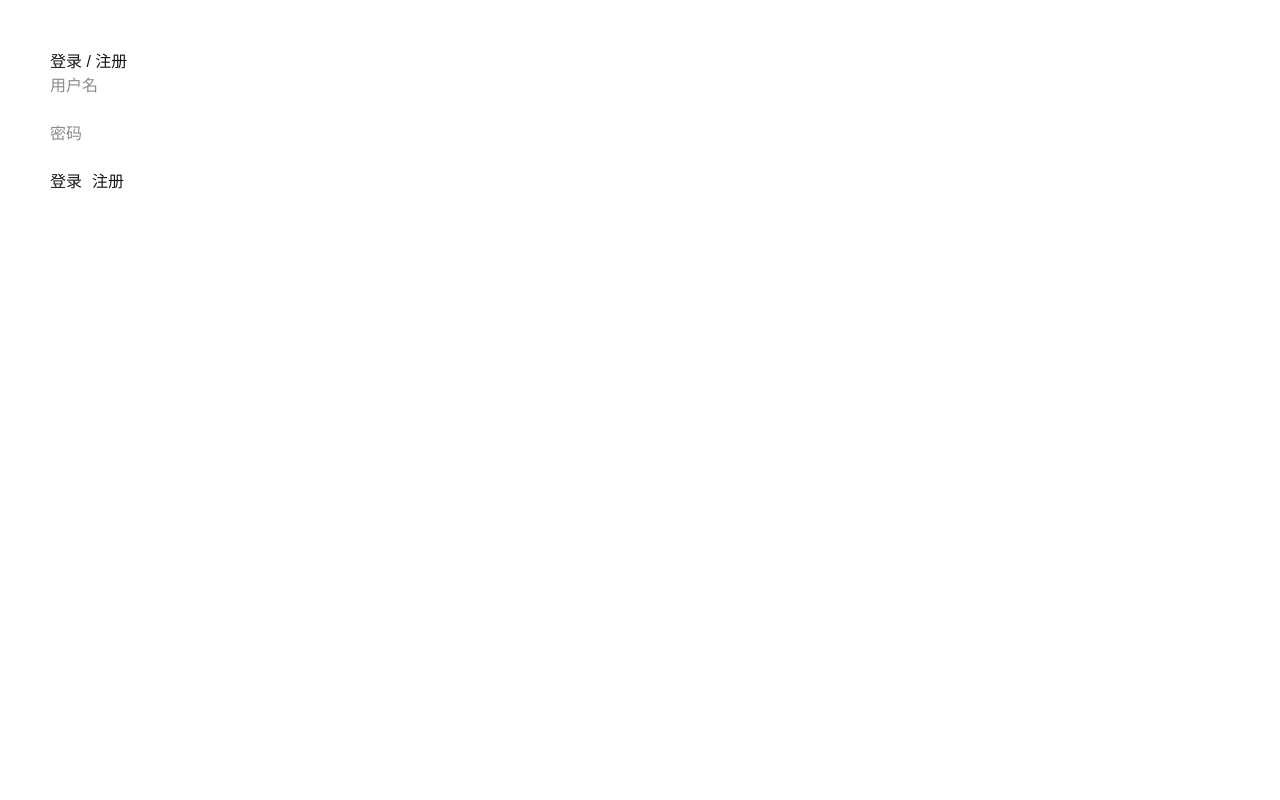
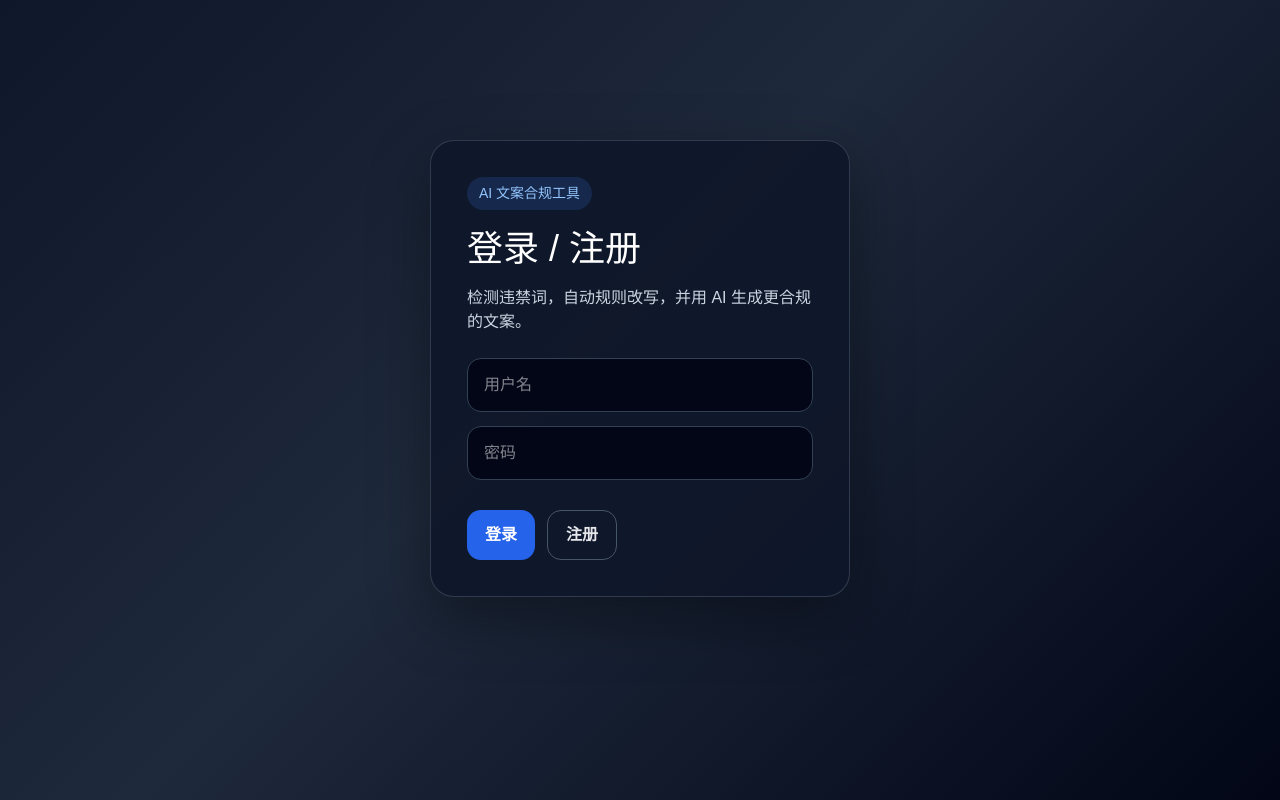
Before and after one commit to yimaosen080-star/my-ai-tool, a Next.js app in the folder my-app/: page / in a window 1280 px wide. Built offline with nearby package versions, Linux system fonts and the light colour scheme.

Commit message:
upgrade ui

```diff
--- a/my-app/app/page.tsx
+++ b/my-app/app/page.tsx
@@ -56,7 +56,7 @@ export default function Home() {
 
       highlightText = highlightText.replace(
         reg,
-        `<span style="color:red;font-weight:bold;">${item.bad}</span>`
+        `<span style="color:#ef4444;font-weight:700;background:#fee2e2;padding:2px 4px;border-radius:6px;">${item.bad}</span>`
       )
 
       replaceText = replaceText.split(item.bad).join(item.good)
@@ -103,68 +103,237 @@ export default function Home() {
 
   if (!user) {
     return (
-      <div style={{ padding: '50px' }}>
-        <h1>登录 / 注册</h1>
+      <main style={styles.page}>
+        <section style={styles.loginCard}>
+          <div style={styles.badge}>AI 文案合规工具</div>
+          <h1 style={styles.title}>登录 / 注册</h1>
+          <p style={styles.desc}>检测违禁词，自动规则改写，并用 AI 生成更合规的文案。</p>
 
           <input
+            style={styles.input}
             placeholder="用户名"
             value={inputUser}
             onChange={(e) => setInputUser(e.target.value)}
           />
 
-        <br /><br />
-
           <input
+            style={styles.input}
             type="password"
             placeholder="密码"
             value={password}
             onChange={(e) => setPassword(e.target.value)}
           />
 
-        <br /><br />
-
-        <button onClick={handleLogin}>登录</button>
-        <button onClick={handleRegister} style={{ marginLeft: '10px' }}>
-          注册
-        </button>
+          <div style={styles.row}>
+            <button style={styles.primaryBtn} onClick={handleLogin}>登录</button>
+            <button style={styles.secondaryBtn} onClick={handleRegister}>注册</button>
           </div>
+        </section>
+      </main>
     )
   }
 
   return (
-    <div style={{ padding: '50px' }}>
-      <h1>违禁词检测系统</h1>
+    <main style={styles.page}>
+      <section style={styles.container}>
+        <header style={styles.header}>
+          <div>
+            <div style={styles.badge}>AI 文案合规工具</div>
+            <h1 style={styles.title}>违禁词检测系统</h1>
+            <p style={styles.desc}>当前用户：{user}</p>
+          </div>
 
-      <p>当前用户：{user}</p>
+          <button style={styles.logoutBtn} onClick={() => setUser('')}>
+            退出登录
+          </button>
+        </header>
 
-      <button onClick={() => setUser('')}>退出登录</button>
-
-      <br /><br />
+        <div style={styles.grid}>
+          <div style={styles.card}>
+            <h2 style={styles.cardTitle}>输入文案</h2>
 
             <textarea
-        rows={6}
-        style={{ width: '100%', marginTop: '20px' }}
-        placeholder="请输入文案"
+              rows={10}
+              style={styles.textarea}
+              placeholder="请输入要检测或改写的文案..."
               value={text}
               onChange={(e) => setText(e.target.value)}
             />
 
-      <br /><br />
+            <div style={styles.row}>
+              <button style={styles.primaryBtn} onClick={handleProcess}>
+                违禁词检测
+              </button>
 
-      <button onClick={handleProcess}>违禁词检测</button>
-
-      <button onClick={handleAI} style={{ marginLeft: '10px' }}>
+              <button style={styles.aiBtn} onClick={handleAI}>
                 {loading ? 'AI处理中...' : 'AI智能改写'}
               </button>
+            </div>
+          </div>
 
-      <p>检测结果：</p>
-      <div dangerouslySetInnerHTML={{ __html: highlighted }} />
+          <div style={styles.card}>
+            <h2 style={styles.cardTitle}>检测结果</h2>
+            <div
+              style={styles.resultBox}
+              dangerouslySetInnerHTML={{ __html: highlighted || '暂无检测结果' }}
+            />
 
-      <p>规则改写：</p>
-      <div>{replaced}</div>
+            <h2 style={styles.cardTitle}>规则改写</h2>
+            <div style={styles.resultBox}>{replaced || '暂无规则改写结果'}</div>
 
-      <p>AI改写：</p>
-      <pre style={{ whiteSpace: 'pre-wrap' }}>{aiResult}</pre>
+            <h2 style={styles.cardTitle}>AI改写</h2>
+            <pre style={styles.aiResult}>{aiResult || '暂无AI改写结果'}</pre>
           </div>
+        </div>
+      </section>
+    </main>
   )
 }
+
+const styles: any = {
+  page: {
+    minHeight: '100vh',
+    background: 'linear-gradient(135deg, #0f172a 0%, #1e293b 45%, #020617 100%)',
+    color: '#e5e7eb',
+    padding: '40px',
+    fontFamily: 'Arial, sans-serif'
+  },
+  container: {
+    maxWidth: '1200px',
+    margin: '0 auto'
+  },
+  loginCard: {
+    maxWidth: '420px',
+    margin: '100px auto',
+    background: 'rgba(15, 23, 42, 0.9)',
+    border: '1px solid rgba(148, 163, 184, 0.25)',
+    borderRadius: '24px',
+    padding: '36px',
+    boxShadow: '0 20px 60px rgba(0,0,0,0.35)'
+  },
+  header: {
+    display: 'flex',
+    justifyContent: 'space-between',
+    alignItems: 'center',
+    marginBottom: '28px'
+  },
+  badge: {
+    display: 'inline-block',
+    padding: '6px 12px',
+    borderRadius: '999px',
+    background: 'rgba(59,130,246,0.16)',
+    color: '#93c5fd',
+    fontSize: '14px',
+    marginBottom: '12px'
+  },
+  title: {
+    fontSize: '36px',
+    margin: '0 0 10px',
+    color: '#ffffff'
+  },
+  desc: {
+    color: '#cbd5e1',
+    marginBottom: '24px'
+  },
+  grid: {
+    display: 'grid',
+    gridTemplateColumns: '1fr 1fr',
+    gap: '24px'
+  },
+  card: {
+    background: 'rgba(15, 23, 42, 0.88)',
+    border: '1px solid rgba(148, 163, 184, 0.22)',
+    borderRadius: '24px',
+    padding: '24px',
+    boxShadow: '0 20px 60px rgba(0,0,0,0.28)'
+  },
+  cardTitle: {
+    fontSize: '18px',
+    color: '#ffffff',
+    margin: '0 0 12px'
+  },
+  input: {
+    width: '100%',
+    boxSizing: 'border-box',
+    padding: '14px 16px',
+    marginBottom: '14px',
+    borderRadius: '14px',
+    border: '1px solid #334155',
+    background: '#020617',
+    color: '#ffffff',
+    outline: 'none'
+  },
+  textarea: {
+    width: '100%',
+    boxSizing: 'border-box',
+    padding: '16px',
+    borderRadius: '18px',
+    border: '1px solid #334155',
+    background: '#020617',
+    color: '#ffffff',
+    resize: 'vertical',
+    outline: 'none',
+    fontSize: '15px',
+    lineHeight: '1.7'
+  },
+  row: {
+    display: 'flex',
+    gap: '12px',
+    marginTop: '16px'
+  },
+  primaryBtn: {
+    border: 'none',
+    borderRadius: '14px',
+    padding: '12px 18px',
+    background: '#2563eb',
+    color: '#ffffff',
+    cursor: 'pointer',
+    fontWeight: 700
+  },
+  secondaryBtn: {
+    border: '1px solid #475569',
+    borderRadius: '14px',
+    padding: '12px 18px',
+    background: 'transparent',
+    color: '#e5e7eb',
+    cursor: 'pointer',
+    fontWeight: 700
+  },
+  aiBtn: {
+    border: 'none',
+    borderRadius: '14px',
+    padding: '12px 18px',
+    background: 'linear-gradient(135deg, #7c3aed, #db2777)',
+    color: '#ffffff',
+    cursor: 'pointer',
+    fontWeight: 700
+  },
+  logoutBtn: {
+    border: '1px solid #475569',
+    borderRadius: '14px',
+    padding: '10px 16px',
+    background: 'transparent',
+    color: '#e5e7eb',
+    cursor: 'pointer'
+  },
+  resultBox: {
+    minHeight: '70px',
+    background: '#020617',
+    border: '1px solid #334155',
+    borderRadius: '16px',
+    padding: '16px',
+    marginBottom: '20px',
+    color: '#e5e7eb',
+    lineHeight: '1.7'
+  },
+  aiResult: {
+    minHeight: '120px',
+    whiteSpace: 'pre-wrap',
+    background: '#020617',
+    border: '1px solid #334155',
+    borderRadius: '16px',
+    padding: '16px',
+    color: '#d1fae5',
+    lineHeight: '1.7'
+  }
+}
```
Lines whose indentation alone changed are shown as unchanged.
